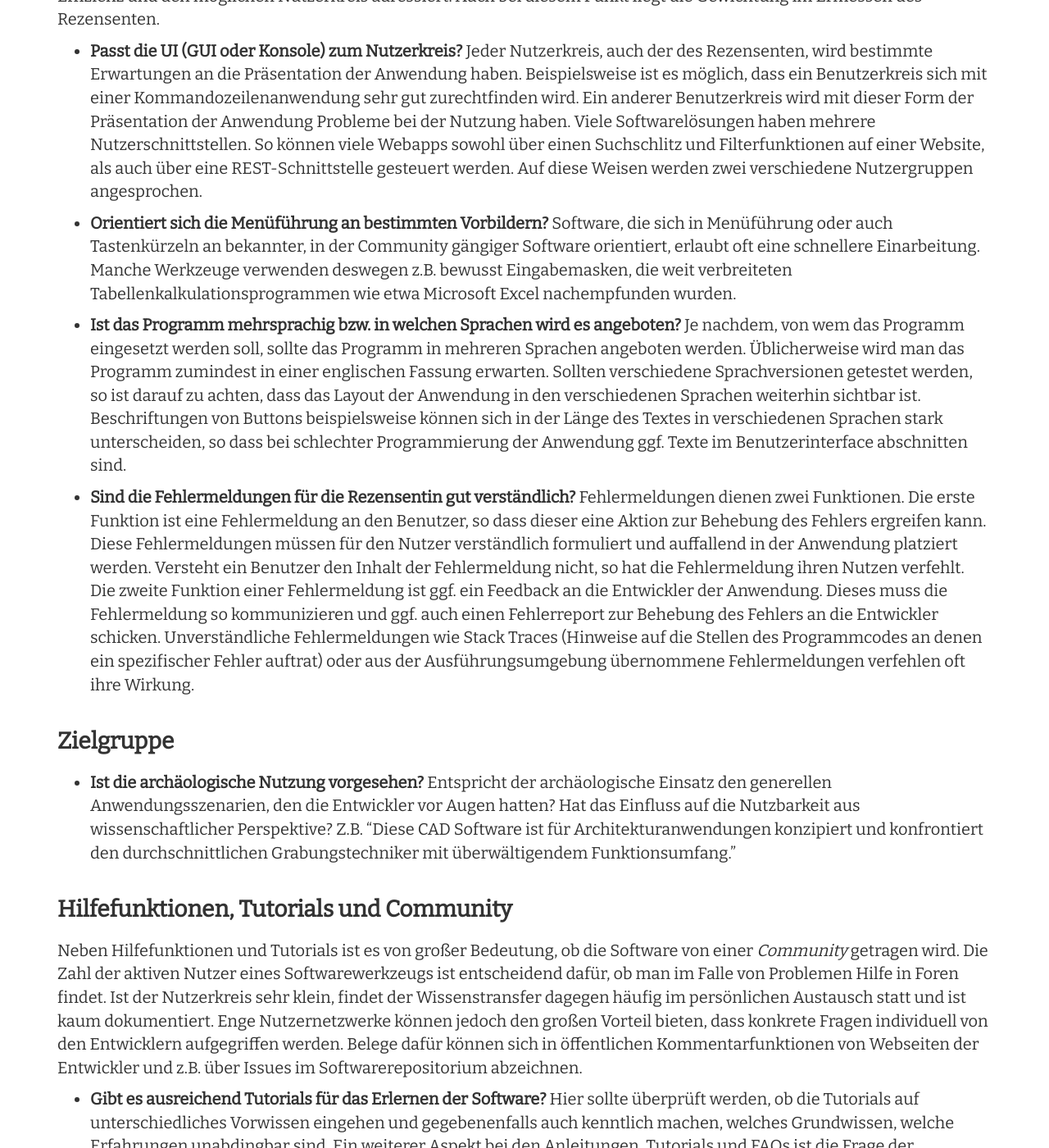
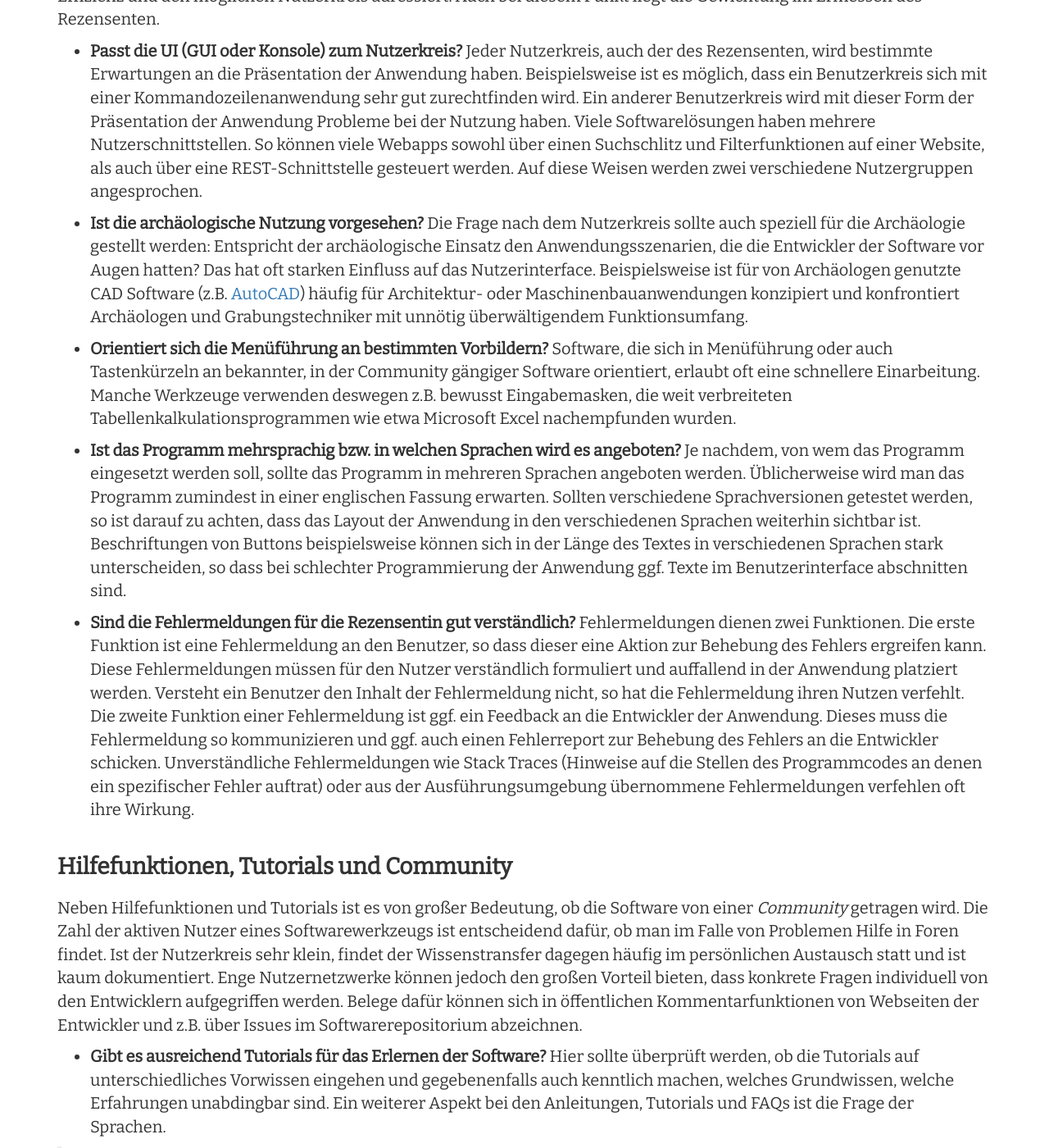
Before and after one commit to Research-Squirrel-Engineers/Impuls_SoftwareRezensionen_DGUF, a Jekyll site: the page built from Draft.md, in a window 1280 px wide and 1400 px high, scrolled down 11038 px. Shown: the whole window at 82% size. Built offline with Jekyll 4.4.1, drawn with Linux system fonts in a browser that asks for light colours; nearby versions of some CDN libraries.

Commit message:
einsamen Punkt verschoben und in eine Gruppe integriert

```diff
--- a/Draft.md
+++ b/Draft.md
@@ -208,15 +208,13 @@ Die Nutzbarkeit wird zentral von den Möglichkeiten der Kommunikation von Mensch
 
 * **Passt die UI (GUI oder Konsole) zum Nutzerkreis?** Jeder Nutzerkreis, auch der des Rezensenten, wird bestimmte Erwartungen an die Präsentation der Anwendung haben. Beispielsweise ist es möglich, dass ein Benutzerkreis sich mit einer Kommandozeilenanwendung sehr gut zurechtfinden wird. Ein anderer Benutzerkreis wird mit dieser Form der Präsentation der Anwendung Probleme bei der Nutzung haben. Viele Softwarelösungen haben mehrere Nutzerschnittstellen. So können viele Webapps sowohl über einen Suchschlitz und Filterfunktionen auf einer Website, als auch über eine REST-Schnittstelle gesteuert werden. Auf diese Weisen werden zwei verschiedene Nutzergruppen angesprochen.
 
+* **Ist die archäologische Nutzung vorgesehen?** Die Frage nach dem Nutzerkreis sollte auch speziell für die Archäologie gestellt werden: Entspricht der archäologische Einsatz den Anwendungsszenarien, die die Entwickler der Software vor Augen hatten? Das hat oft starken Einfluss auf das Nutzerinterface. Beispielsweise ist für von Archäologen genutzte CAD Software (z.B. [AutoCAD](https://www.autodesk.de/)) häufig für Architektur- oder Maschinenbauanwendungen konzipiert und konfrontiert Archäologen und Grabungstechniker mit unnötig überwältigendem Funktionsumfang.
+
 * **Orientiert sich die Menüführung an bestimmten Vorbildern?** Software, die sich in Menüführung oder auch Tastenkürzeln an bekannter, in der Community gängiger Software orientiert, erlaubt oft eine schnellere Einarbeitung. Manche Werkzeuge verwenden deswegen z.B. bewusst Eingabemasken, die weit verbreiteten Tabellenkalkulationsprogrammen wie etwa Microsoft Excel nachempfunden wurden.
 
 * **Ist das Programm mehrsprachig bzw. in welchen Sprachen wird es angeboten?** Je nachdem, von wem das Programm eingesetzt werden soll, sollte das Programm in mehreren Sprachen angeboten werden. Üblicherweise wird man das Programm zumindest in einer englischen Fassung erwarten. Sollten verschiedene Sprachversionen getestet werden, so ist darauf zu achten, dass das Layout der Anwendung in den verschiedenen Sprachen weiterhin sichtbar ist. Beschriftungen von Buttons beispielsweise können sich in der Länge des Textes in verschiedenen Sprachen stark unterscheiden, so dass bei schlechter Programmierung der Anwendung ggf. Texte im Benutzerinterface abschnitten sind.
 
 * **Sind die Fehlermeldungen für die Rezensentin gut verständlich?** Fehlermeldungen dienen zwei Funktionen. Die erste Funktion ist eine Fehlermeldung an den Benutzer, so dass dieser eine Aktion zur Behebung des Fehlers ergreifen kann. Diese Fehlermeldungen müssen für den Nutzer verständlich formuliert und auffallend in der Anwendung platziert werden. Versteht ein Benutzer den Inhalt der Fehlermeldung nicht, so hat die Fehlermeldung ihren Nutzen verfehlt. Die zweite Funktion einer Fehlermeldung ist ggf. ein Feedback an die Entwickler der Anwendung. Dieses muss die Fehlermeldung so kommunizieren und ggf. auch einen Fehlerreport zur Behebung des Fehlers an die Entwickler schicken. Unverständliche Fehlermeldungen wie Stack Traces (Hinweise auf die Stellen des Programmcodes an denen ein spezifischer Fehler auftrat) oder aus der Ausführungsumgebung übernommene Fehlermeldungen verfehlen oft ihre Wirkung.
-
-#### Zielgruppe
-
-* **Ist die archäologische Nutzung vorgesehen?** Entspricht der archäologische Einsatz den generellen Anwendungsszenarien, den die Entwickler vor Augen hatten? Hat das Einfluss auf die Nutzbarkeit aus wissenschaftlicher Perspektive? Z.B. "Diese CAD Software ist für Architekturanwendungen konzipiert und konfrontiert den durchschnittlichen Grabungstechniker mit überwältigendem Funktionsumfang."
 
 #### Hilfefunktionen, Tutorials und Community
 
```
